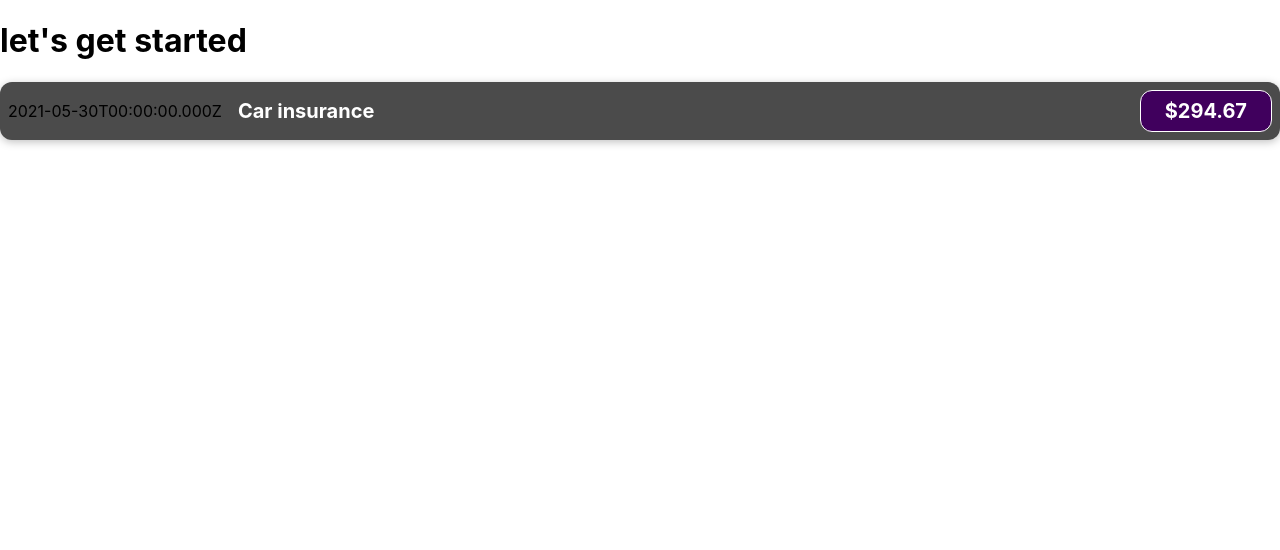
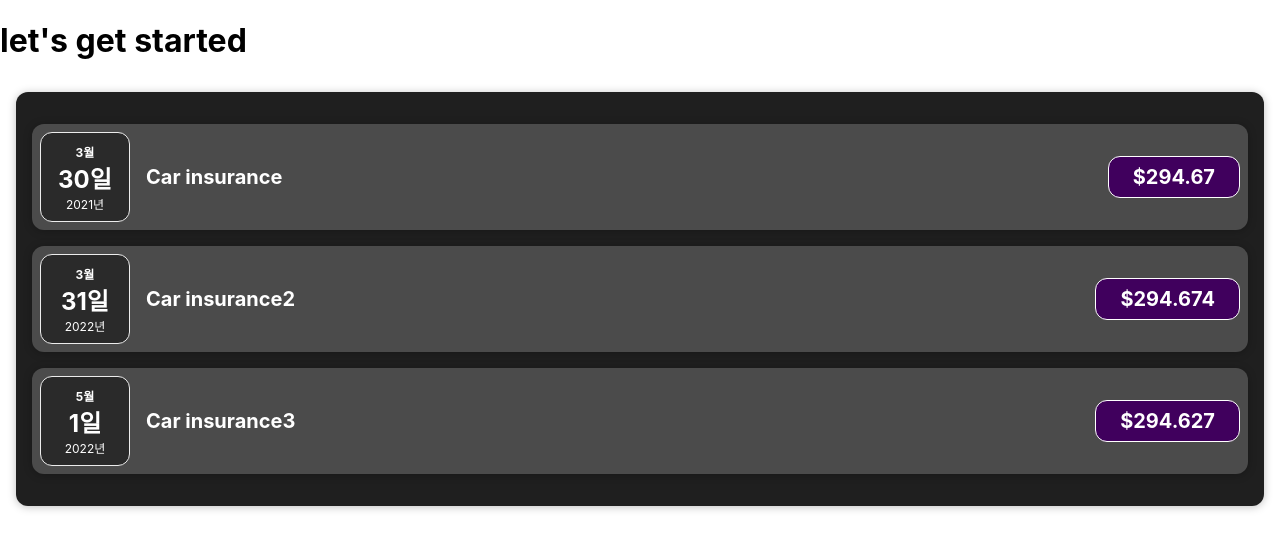
Before and after one commit to wjdtj9656/WebMiniProjects, a React (Create React App) app in the folder reactPlayGround/myreact/: page / in a window 1280 px wide. Shown: the top 550 px of the page. Built offline with nearby package versions, Linux system fonts and the light colour scheme.

Commit message:
folder dividing

```diff
--- a/reactPlayGround/myreact/src/App.js
+++ b/reactPlayGround/myreact/src/App.js
@@ -1,20 +1,12 @@
 import logo from "./logo.svg";
 import "./App.css";
-import ExpenseItem from "./components/ExpenseItem";
+import ExpenseItem from "./components/Expenses/ExpenseItem";
+import Expenses from "./components/Expenses/Expenses";
 function App() {
-  const expenses = [
-    {
-      title: "Car insurance",
-      amount: 294.67,
-      date: new Date(2021, 4, 30).toISOString(),
-    },
-    { title: "Car insurance", amount: 294.67, date: new Date(2022, 4, 30) },
-    { title: "Car insurance", amount: 294.67, date: new Date(2022, 4, 30) },
-  ];
   return (
     <>
       <h1>let's get started</h1>
-      <ExpenseItem val={expenses[0]}></ExpenseItem>
+      <Expenses />
     </>
   );
 }
--- /dev/null
+++ b/reactPlayGround/myreact/src/components/Expenses/ExpenseDate.css
@@ -0,0 +1,26 @@
+.expense-date {
+  display: flex;
+  flex-direction: column;
+  width: 5.5rem;
+  height: 5.5rem;
+  border: 1px solid #ececec;
+  background-color: #2a2a2a;
+  color: white;
+  border-radius: 12px;
+  align-items: center;
+  justify-content: center;
+}
+
+.expense-date__month {
+  font-size: 0.75rem;
+  font-weight: bold;
+}
+
+.expense-date__year {
+  font-size: 0.75rem;
+}
+
+.expense-date__day {
+  font-size: 1.5rem;
+  font-weight: bold;
+}
--- /dev/null
+++ b/reactPlayGround/myreact/src/components/Expenses/ExpenseDate.js
@@ -0,0 +1,16 @@
+import "./ExpenseDate.css";
+
+function ExpenseDate(props) {
+  const month = props.date.toLocaleString("ko-KR", { month: "long" });
+  const day = props.date.toLocaleString("ko-KR", { day: "numeric" });
+  const year = props.date.toLocaleString("ko-KR", { year: "numeric" });
+  return (
+    <div className="expense-date">
+      <div className="expense-date__month">{month}</div>
+      <div className="expense-date__day">{day}</div>
+      <div className="expense-date__year">{year}</div>
+    </div>
+  );
+}
+
+export default ExpenseDate;
--- a/reactPlayGround/myreact/src/components/ExpenseItem.js
+++ b/reactPlayGround/myreact/src/components/Expenses/ExpenseItem.js
@@ -1,14 +1,16 @@
 import "./ExpenseItem.css";
+import ExpenseDate from "./ExpenseDate";
+import Card from "../UI/Card";
 
 function ExpenseItem(props) {
   return (
-    <div className="expense-item">
-      <div>{props.val.date}</div>
+    <Card className="expense-item">
+      <ExpenseDate date={props.val.date} />
       <div className="expense-item__description">
         <h2>{props.val.title}</h2>
         <div className="expense-item__price">${props.val.amount}</div>
       </div>
-    </div>
+    </Card>
   );
 }
 
--- /dev/null
+++ b/reactPlayGround/myreact/src/components/Expenses/Expenses.css
@@ -0,0 +1,8 @@
+.expenses {
+  padding: 1rem;
+  background-color: rgb(31, 31, 31);
+  margin: 2rem auto;
+  max-width: 95%;
+  border-radius: 12px;
+  box-shadow: 0 1px 8px rgba(0, 0, 0, 0.25);
+}
--- /dev/null
+++ b/reactPlayGround/myreact/src/components/Expenses/Expenses.js
@@ -0,0 +1,29 @@
+import ExpenseItem from "./ExpenseItem";
+import "./Expenses.css";
+function Expenses() {
+  const expenses = [
+    {
+      title: "Car insurance",
+      amount: 294.67,
+      date: new Date(2021, 2, 30),
+    },
+    {
+      title: "Car insurance2",
+      amount: 294.674,
+      date: new Date(2022, 2, 31),
+    },
+    {
+      title: "Car insurance3",
+      amount: 294.627,
+      date: new Date(2022, 3, 31),
+    },
+  ];
+  return (
+    <div className="expenses">
+      <ExpenseItem val={expenses[0]}></ExpenseItem>
+      <ExpenseItem val={expenses[1]}></ExpenseItem>
+      <ExpenseItem val={expenses[2]}></ExpenseItem>
+    </div>
+  );
+}
+export default Expenses;
--- /dev/null
+++ b/reactPlayGround/myreact/src/components/UI/Card.css
@@ -0,0 +1,4 @@
+.card {
+  border-radius: 12px;
+  box-shadow: 0 1px 8px rgba(0, 0, 0, 0.25);
+}
--- /dev/null
+++ b/reactPlayGround/myreact/src/components/UI/Card.js
@@ -0,0 +1,7 @@
+import "./Card.css";
+
+function Card(props) {
+  const classes = "card " + props.className;
+  return <div className={classes}>{props.children}</div>;
+}
+export default Card;
```
Also changed, not shown: reactPlayGround/myreact/src/components/Expenses/ExpenseItem.css (renamed from reactPlayGround/myreact/src/components/ExpenseItem.css).
